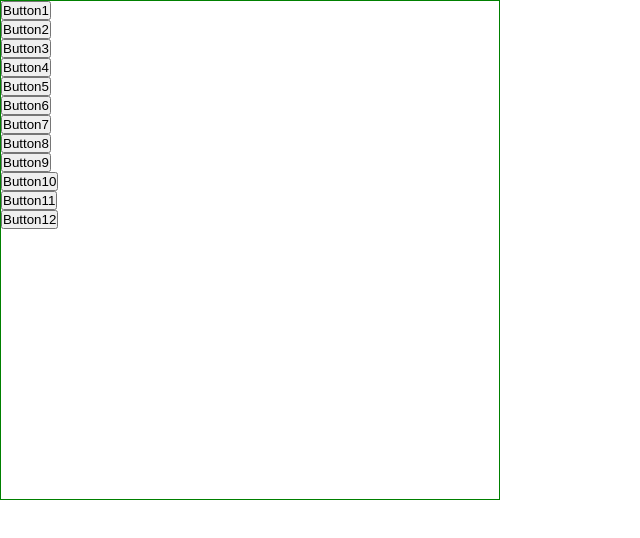
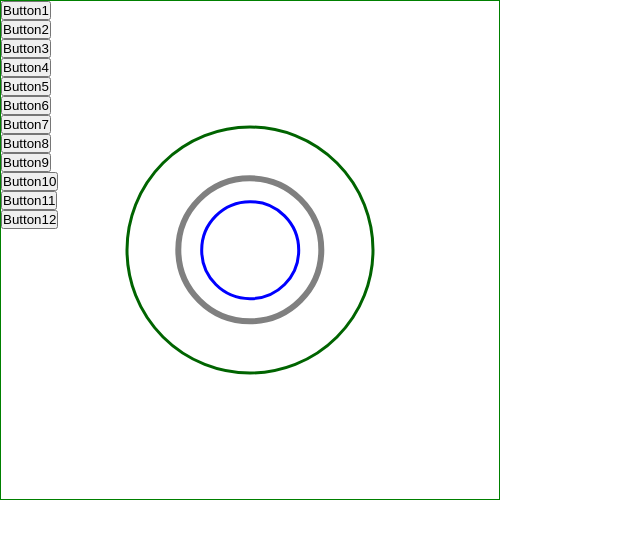
Before and after one commit to MichalKRZ-pl/StarMenu, a website: page index.html in a window 1280 px wide. Shown: the whole page, without its empty margins (0-640 px from the left). Drawn offline with Linux system fonts and the light colour scheme.

Commit message:
added styles for wheels

```diff
--- a/src/sass/main.scss
+++ b/src/sass/main.scss
@@ -14,3 +14,19 @@
   border: 1px solid green;
   position: relative;
 }
+
+.star {
+  &__first-wheel {
+    @include wheel(20%, 3px, blue);
+  }
+  &__second-wheel {
+    @include wheel(30%, 6px, gray);
+  }
+  &__gear-wheel {
+    @include wheel(50%, 3px, transparent);
+    background-clip: padding-box;
+    &--bottom {
+      @include wheel(50%, 3px, darkgreen);
+    }
+  }
+}
```
Also changed, not shown: dist/css/main.min.css, 1 other file.
